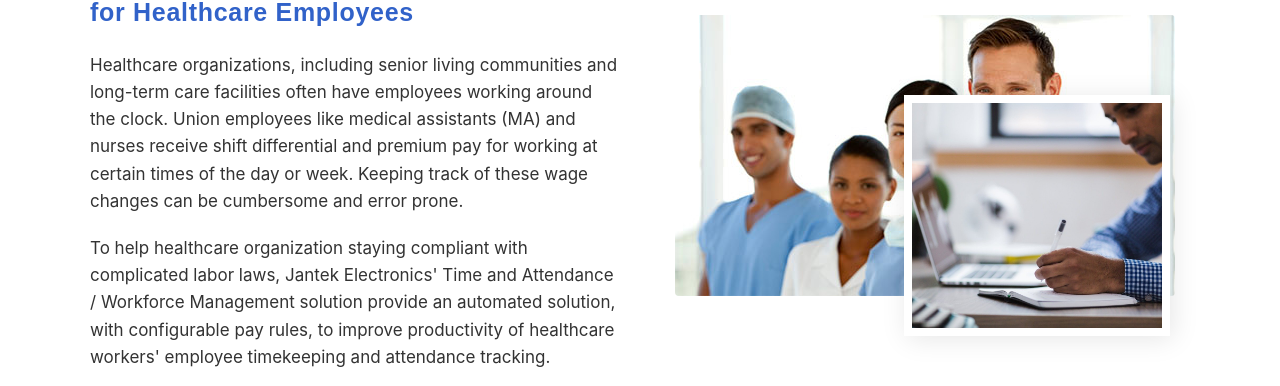
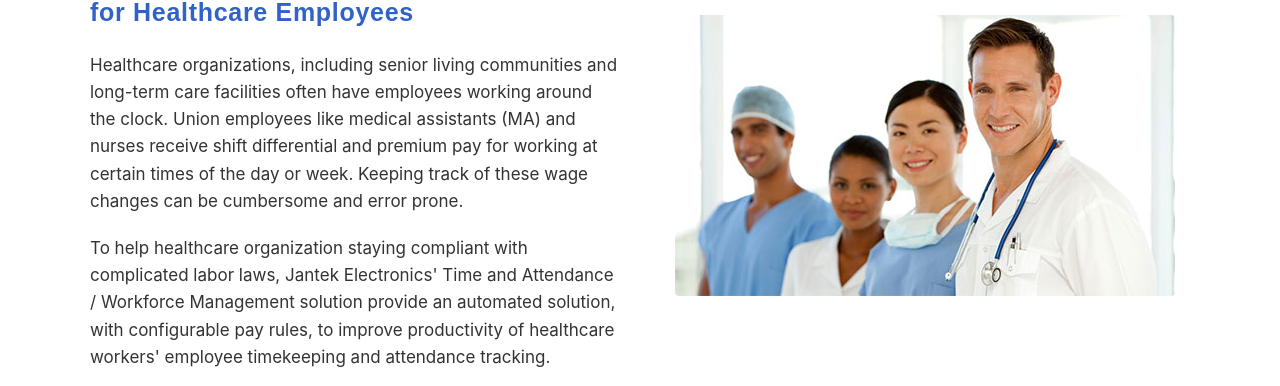
Before and after one commit to TimothyJan/JantekWebsite, an Angular app: page /healthcare in a window 1280 px wide. Shown: the part 549-935 px from the top of the page. Built offline with nearby package versions, Linux system fonts and the light colour scheme.

Commit message:
Added proper banner image and removed image overlay

```diff
--- a/src/app/pages/healthcare/healthcare.css
+++ b/src/app/pages/healthcare/healthcare.css
@@ -113,23 +113,6 @@
   height: auto;
   display: block;
   border-radius: 4px;
-}
-
-.page-healthcare .hc-overlap-image {
-  position: absolute;
-  bottom: -40px;
-  right: 20px;
-  width: 250px;
-  height: 225px;
-  border: 8px solid #ffffff;
-  box-shadow: 3px 3px 25px rgba(0, 0, 0, 0.1);
-  z-index: 10;
-}
-
-.page-healthcare .hc-overlap-image img {
-  width: 100%;
-  height: 100%;
-  object-fit: cover;
 }
 
 /* ==========================================================================
@@ -308,10 +291,6 @@
     text-align: center;
   }
 
-  .page-healthcare .hc-overlap-image {
-    display: none;
-  }
-
   .page-healthcare .hc-row-title {
     font-size: 18px;
     text-align: center;
--- a/src/app/pages/healthcare/healthcare.html
+++ b/src/app/pages/healthcare/healthcare.html
@@ -23,9 +23,6 @@
       <div class="hc-intro-image-col">
         <div class="hc-main-image">
           <img src="assets/images/Workforce-Management-for-Healthcare.jpg" alt="Healthcare Team">
-        </div>
-        <div class="hc-overlap-image">
-          <img src="assets/images/man-g75ed8930f_1280.jpg" alt="Doctor working">
         </div>
       </div>
 
```
Also changed, not shown: public/assets/images/Healthcare-Time-and-Attendance-Workforce-Management-Solution.jpg (added).
